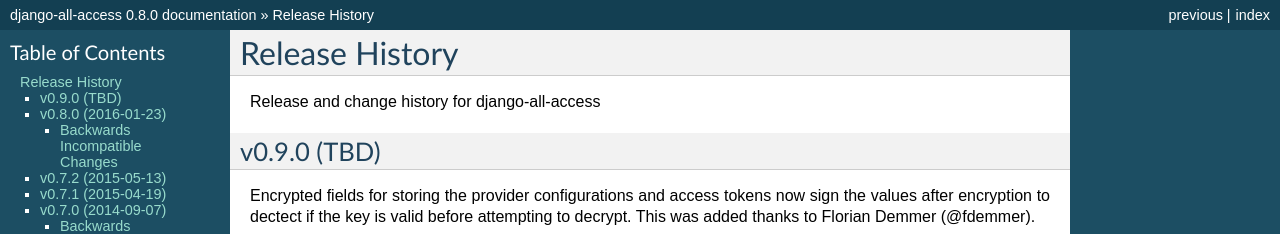
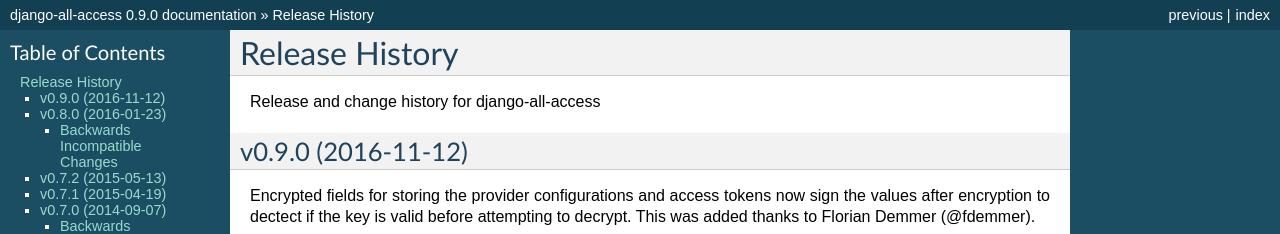
Before and after one commit to mlavin/django-all-access, a Sphinx documentation site: the page built from docs/releases.rst, in a window 1280 px wide and 900 px high. Shown: the top 234 px of the window. Built offline with Sphinx 7.4.7, drawn with Linux system fonts in a browser that asks for light colours; some of the changed text lies outside the part shown.

Commit message:
Set the release date and bump the version number.

```diff
--- a/allaccess/__init__.py
+++ b/allaccess/__init__.py
@@ -4,7 +4,7 @@
 """
 
 
-__version__ = '0.8.0'
+__version__ = '0.9.0'
 
 
 default_app_config = 'allaccess.apps.AllAccessConfig'
--- a/docs/releases.rst
+++ b/docs/releases.rst
@@ -4,7 +4,7 @@
 Release and change history for django-all-access
 
 
-v0.9.0 (TBD)
+v0.9.0 (2016-11-12)
 -----------------------------------
 
 Encrypted fields for storing the provider configurations and access tokens
--- a/setup.py
+++ b/setup.py
@@ -28,6 +28,7 @@
         'Framework :: Django',
         'Framework :: Django :: 1.8',
         'Framework :: Django :: 1.9',
+        'Framework :: Django :: 1.10',
         'License :: OSI Approved :: BSD License',
         'Operating System :: OS Independent',
         'Programming Language :: Python',
```
